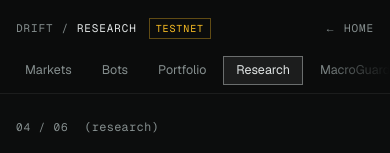
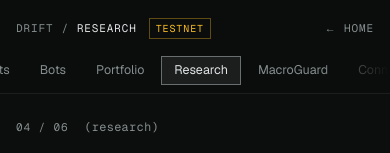
Before and after one commit to Stylenecy/drift, a Next.js app in the folder apps/web/: page /dashboard/backtest in a window 390 px wide. Shown: the top 153 px of the page. Built offline with nearby package versions, Linux system fonts and the light colour scheme; no server answers.

Commit message:
fix(drift): the phone cockpit tabs show the current page
The tab strip scrolls itself so the active tab sits in the middle; on
MacroGuard and Connection it used to start off screen.

```diff
--- a/apps/web/src/features/dashboard/components/Topbar.tsx
+++ b/apps/web/src/features/dashboard/components/Topbar.tsx
@@ -1,5 +1,6 @@
 "use client";
 
+import { useEffect, useRef } from "react";
 import Link from "next/link";
 import { usePathname } from "next/navigation";
 import { navGroups, titleFor } from "./nav";
@@ -8,6 +9,16 @@ export function Topbar() {
   const pathname = usePathname();
   const title = titleFor(pathname);
   const items = navGroups.flatMap((g) => g.items);
+  const tabsRef = useRef<HTMLElement>(null);
+
+  // Phone tab strip: bring the current page's tab to the middle (scrolls the strip
+  // only, never the page).
+  useEffect(() => {
+    const nav = tabsRef.current;
+    const active = nav?.querySelector<HTMLElement>('[aria-current="page"]');
+    if (!nav || !active) return;
+    nav.scrollLeft = active.offsetLeft - (nav.clientWidth - active.offsetWidth) / 2;
+  }, [pathname]);
 
   return (
     <header className="sticky top-0 z-10 border-b border-[var(--line)] bg-ink/85 backdrop-blur-md">
@@ -26,8 +37,9 @@ export function Topbar() {
 
       {/* Mobile navigation — the sidebar is hidden below md */}
       <nav
+        ref={tabsRef}
         aria-label="Cockpit"
-        className="flex gap-1 overflow-x-auto px-3 pb-2 [mask-image:linear-gradient(to_right,black_82%,transparent)] md:hidden"
+        className="relative flex gap-1 overflow-x-auto px-3 pb-2 [mask-image:linear-gradient(to_right,black_82%,transparent)] md:hidden"
       >
         {items.map((item) => {
           const active = item.href === "/dashboard" ? pathname === "/dashboard" : pathname.startsWith(item.href);
```
